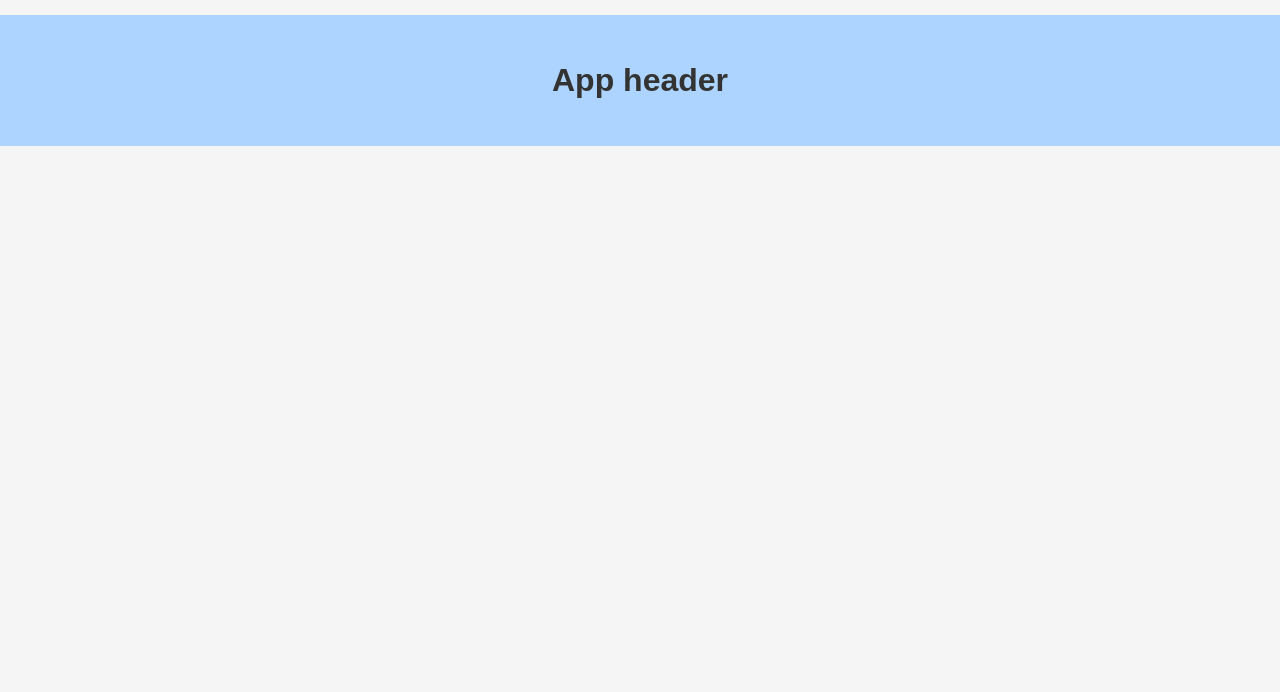
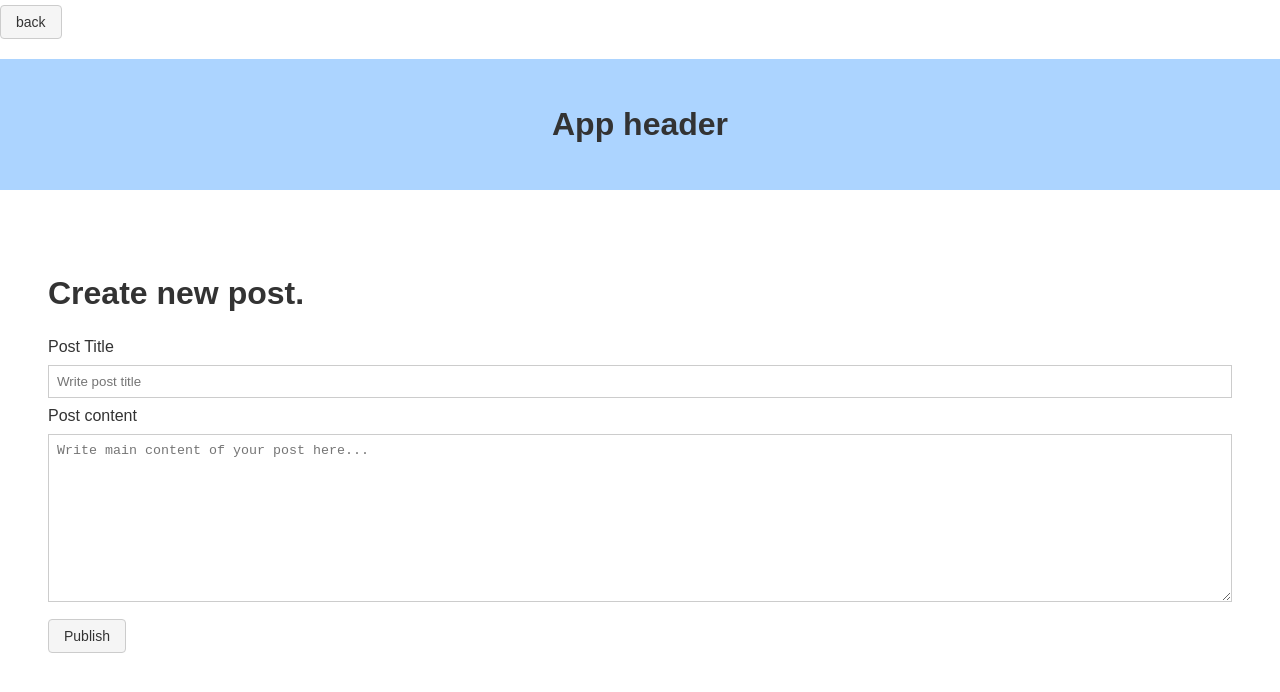
Before and after one commit to ibrahim0891/dpi-project, a React (Vite) app: page /createPost in a window 1280 px wide. Before the commit this address had no page. Shown: the top 692 px of the page. Built offline with nearby package versions, Linux system fonts and the light colour scheme; no server answers.

Commit message:
post create and store in db

```diff
--- a/src/App.jsx
+++ b/src/App.jsx
@@ -3,6 +3,8 @@ import Signup from "./components/Signup"
 import Home from "./components/Home"
 import Header from "./components/Header"
 import Profile from "./components/Profile"
+import CreatePost from "./components/CreatePost"
+
 function App() {
 
   return (
@@ -13,6 +15,7 @@ function App() {
         <Route path="/login" element={<Signup/>}></Route>
         <Route path="/" element={<Home/>}></Route>
         <Route path="/profile" element={<Profile/>}></Route>
+        <Route path="/createPost" element={<CreatePost/>}></Route>
       </Routes>
      </BrowserRouter>
     </>
--- /dev/null
+++ b/src/components/CreatePost.jsx
@@ -0,0 +1,44 @@
+import { getDatabase, ref, set, push, get } from "firebase/database"
+import { useState } from "react"
+import useUserData from "../customHook/useUserData"
+const CreatePost = () => {
+    const [title, setTitle] = useState('')
+    const [content, setContent] = useState('')
+    const { currentUserData, dataFetched, uid } = useUserData()
+    const [postState, setPostState] = useState('Publish')
+    const handlePostCreate = (e) => {
+        e.preventDefault();
+        setPostState('Publishing...')
+        const postsRef = ref(getDatabase(), 'posts')
+        const newPostRef = push(postsRef)
+        const postId = newPostRef.key
+        const postData = {
+            author: currentUserData.firstName + ' ' + currentUserData.lastName,
+            title: title,
+            content: content
+        }
+        const postRef = ref(getDatabase(), `posts/${uid}/${postId}`)
+        set(postRef, postData).then(() => {
+            console.log('Post stored');
+            setPostState("Published")
+        }).catch((error) => {
+            console.log(error);
+        })
+    }
+    return (
+        <div className="sign">
+            <h1>Create new post.</h1>
+            {
+                postState == 'Published' ? <h3> Post published! </h3> :
+                <form action="">
+                    <label> Post Title </label>
+                    <input type="text" placeholder="Write post title" onChange={(e) => setTitle(e.target.value)} />
+                    <label htmlFor="">Post content</label>
+                    <textarea name="" id="" cols="30" rows="10" placeholder="Write main content of your post here..." onChange={(e) => setContent(e.target.value)}></textarea>
+                    <button onClick={handlePostCreate}>{postState}</button>
+                </form>
+            }
+        </div>
+    )
+}
+export default CreatePost
--- a/src/components/Header.jsx
+++ b/src/components/Header.jsx
@@ -1,8 +1,18 @@
+import { useNavigate } from "react-router-dom"
+
+function goBack(){
+  window.history.back()
+}
 const Header = () => {
+  // let navigate = useNavigate()
+  const isHome = window.location.pathname == '/'
   return (
-    // <div>
+    <div>
+       {
+        isHome? null : <button onClick={goBack}>back</button>
+       }
         <h1 className="app-header"> App header </h1>
-    // </div>
+    </div>
   )
 }
 
--- a/src/components/Home.jsx
+++ b/src/components/Home.jsx
@@ -12,16 +12,16 @@ const Home = () => {
   const redirect = useNavigate();
   const [isLoading, setIsloading] = useState(true)
   const { currentUserData, dataFetched , } = useUserData()
-  useEffect(() => {
-    onAuthStateChanged(auth, (user) => {
-      if(!user){
-        setIsloading(false)
-        redirect('/login')
-      }else{
-        setLoaderMessage('Loading home page...')
-      }
-    })
-  },[])
+  // useEffect(() => {
+  //   onAuthStateChanged(auth, (user) => {
+  //     if(!user){
+  //       setIsloading(false)
+  //       redirect('/login')
+  //     }else{
+  //       setLoaderMessage('Loading home page...')
+  //     }
+  //   })
+  // },[])
 
   useEffect(() => {
     //wait to finished
--- a/src/components/Profile.jsx
+++ b/src/components/Profile.jsx
@@ -12,7 +12,7 @@ const Profile = () => {
     }
   }, [currentUserData, dataFetched])
   return(
-    <div>
+    <div className="sign">
         <h1> Profile of {currentUserData.firstName + " " + currentUserData.lastName } </h1>
         <Loader state={isLoading} loaderMessage={"Loading your profile..."}/>
     </div>
--- a/src/customHook/useUserData.js
+++ b/src/customHook/useUserData.js
@@ -5,7 +5,8 @@ import auth from "../../firebase"
 
 const useUserData = () => {
     const [dataFetched , setDataFetched] = useState(false)
-    const [currentUserData , setCurrentUserData] = useState('')
+    const [currentUserData , setCurrentUserData ] = useState('')
+    const [uid , setUid] = useState('')
     useEffect(() => {
         const dbref = ref(getDatabase())
         onAuthStateChanged(auth, (user) => {
@@ -13,6 +14,7 @@ const useUserData = () => {
                 get(child(dbref, `users/${user.uid}`)).then((snapshot) => {
                     if (snapshot.exists()) {
                         setCurrentUserData(snapshot.val())
+                        setUid(user.uid)
                     } else {
                         console.log('No data found!');
                     }
@@ -32,7 +34,7 @@ const useUserData = () => {
 
     }, [])
 
-    return {currentUserData , dataFetched }
+    return {currentUserData , dataFetched , uid }
 }
 
 export default useUserData
```
Also changed, not shown: src/index.css (line endings or trailing spaces).
